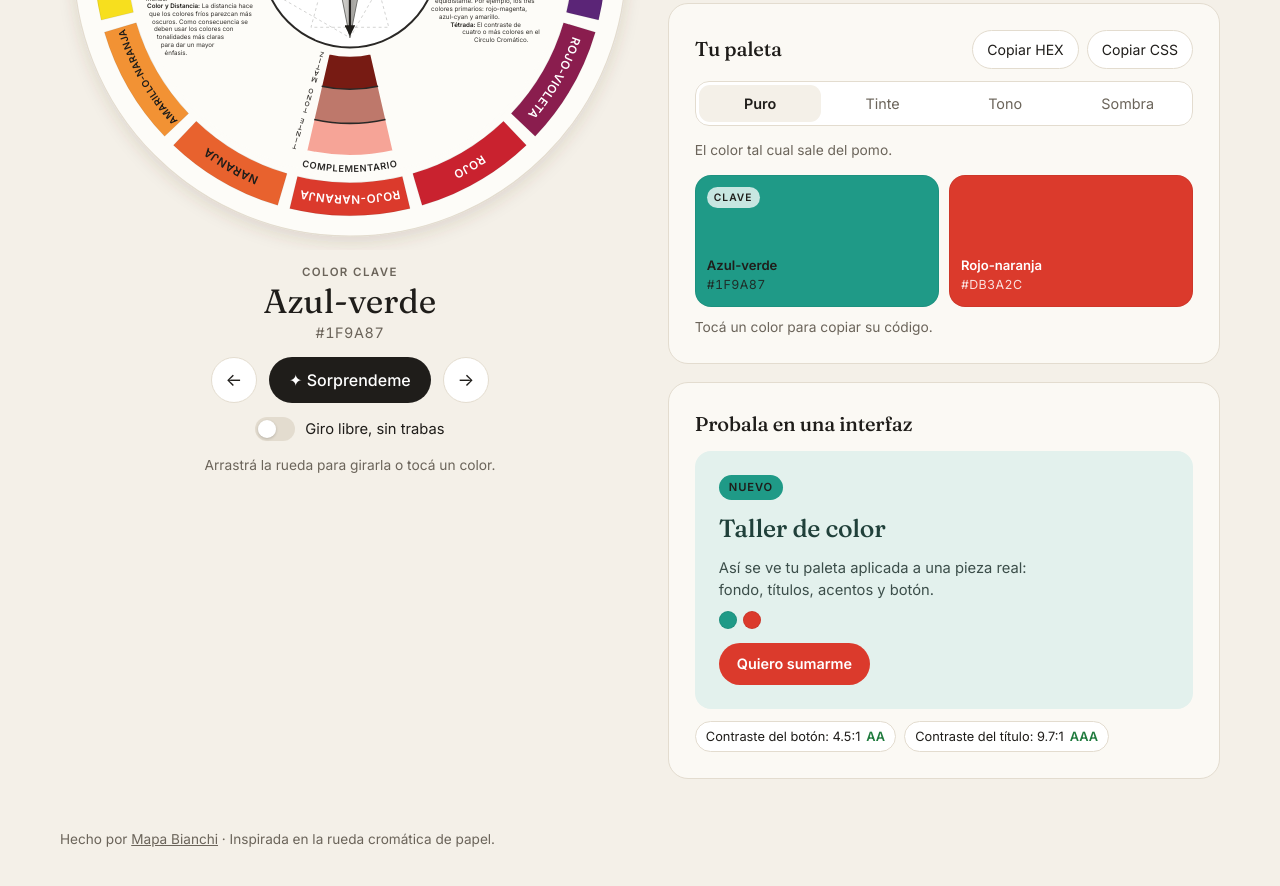
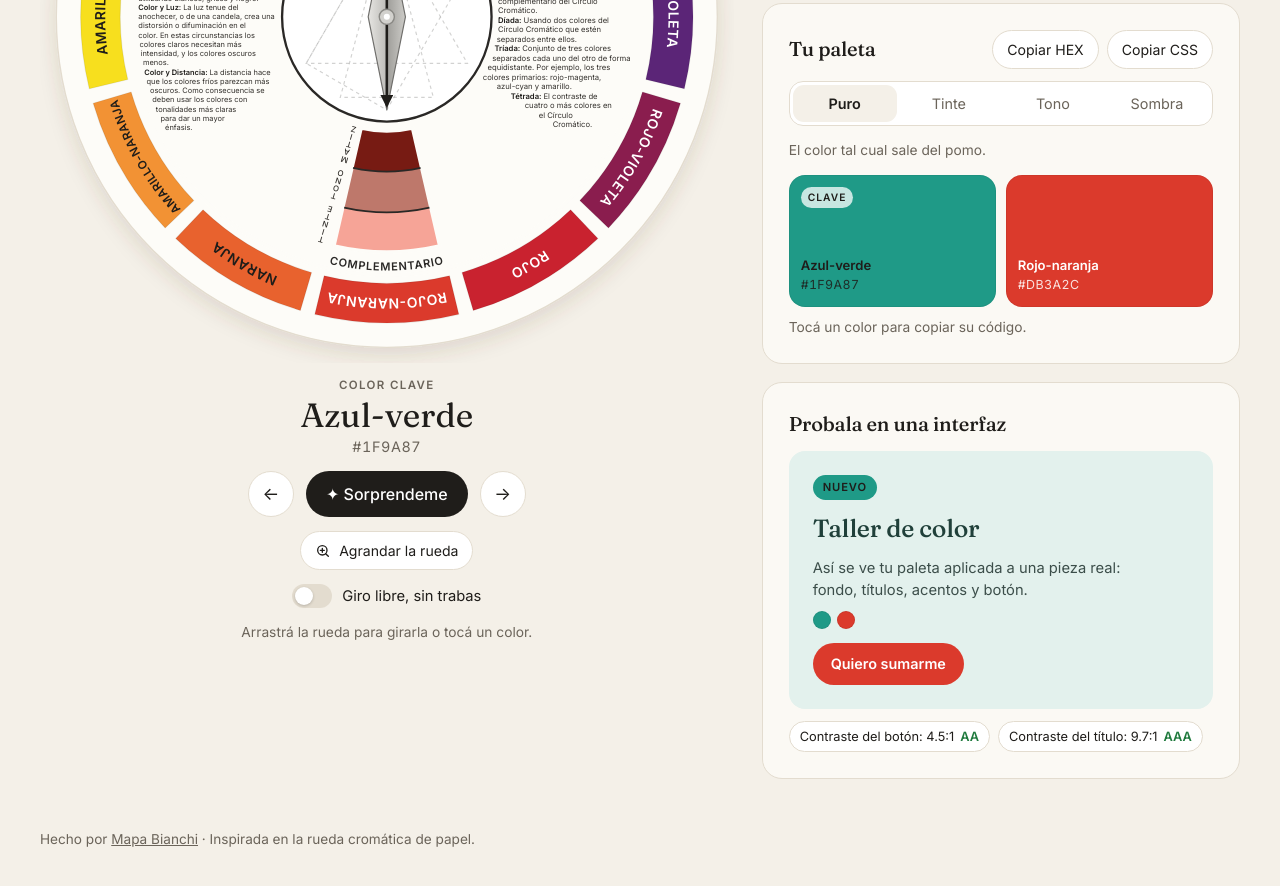
Before and after one commit to Mapa404/rueda-cromatica, a plain HTML site: page index.html in a window 1280 px wide. Shown: the part 430-1316 px from the top of the page. Drawn offline with Linux system fonts and the light colour scheme.

Commit message:
Rueda más grande y botón para agrandarla a todo el ancho
Co-Authored-By: Claude Opus 5.5 <noreply@anthropic.com>
Claude-Session: https://claude.ai/code/session_01FmqHNh6WeZmWFELV5fdJzU

```diff
--- a/index.html
+++ b/index.html
@@ -47,7 +47,7 @@ button{font:inherit;color:inherit}
 .skip:focus{top:12px}
 
 /* Header */
-.top{display:flex;align-items:center;justify-content:space-between;gap:16px 24px;flex-wrap:wrap;padding:22px clamp(16px,4vw,40px);max-width:1240px;margin:0 auto}
+.top{display:flex;align-items:center;justify-content:space-between;gap:16px 24px;flex-wrap:wrap;padding:22px clamp(16px,4vw,40px);max-width:1440px;margin:0 auto}
 .brand{display:flex;align-items:center;gap:14px}
 .brand-mark{width:42px;height:42px;border-radius:50%;flex:none;background:conic-gradient(#F7D417,#F7AE1A,#F2832A,#EC5A2C,#E1302F,#BE2C6C,#7D3F9E,#4C41A6,#2D5CC5,#16999A,#36A649,#A3C43A,#F7D417);position:relative;animation:spin 30s linear infinite}
 .brand-mark::after{content:"";position:absolute;inset:11px;border-radius:50%;background:var(--bg)}
@@ -61,7 +61,7 @@ h1{font-size:1.6rem;margin:0;line-height:1.1}
 .icon-btn[aria-pressed="true"]{color:var(--ink)}
 .icon-btn[aria-pressed="false"] .wave{opacity:.25}
 
-main{max-width:1240px;margin:0 auto;padding:4px clamp(16px,4vw,40px) 40px}
+main{max-width:1440px;margin:0 auto;padding:4px clamp(16px,4vw,40px) 40px}
 .view[hidden]{display:none}
 .view{animation:fade .35s ease}
 
@@ -88,11 +88,11 @@ main{max-width:1240px;margin:0 auto;padding:4px clamp(16px,4vw,40px) 40px}
 /* Wheel layout */
 .wheel-layout{display:grid;gap:28px;grid-template-columns:1fr}
 @media (min-width:980px){
-  .wheel-layout{grid-template-columns:minmax(0,1.05fr) minmax(0,1fr);align-items:start}
+  .wheel-layout{grid-template-columns:minmax(0,1.45fr) minmax(360px,1fr);align-items:start}
   .wheel-stage{position:sticky;top:16px}
 }
 .wheel-stage{display:flex;flex-direction:column;align-items:center;gap:14px;text-align:center}
-#wheel{width:min(100%,620px);aspect-ratio:1;touch-action:none;cursor:grab;user-select:none;-webkit-user-select:none;display:block}
+#wheel{width:min(100%,920px);aspect-ratio:1;touch-action:none;cursor:grab;user-select:none;-webkit-user-select:none;display:block}
 #wheel.dragging{cursor:grabbing}
 #wheel:focus,#wheel:focus-visible{outline:none}
 #wheel .focus-ring{fill:none;stroke:transparent;stroke-width:2.5}
@@ -123,6 +123,10 @@ main{max-width:1240px;margin:0 auto;padding:4px clamp(16px,4vw,40px) 40px}
 .key-name{font-family:"Fraunces",Georgia,serif;font-size:clamp(1.6rem,3vw,2.1rem);line-height:1.1}
 .key-hex{font-variant-numeric:tabular-nums;color:var(--muted);font-size:.9rem;letter-spacing:.04em}
 .wheel-controls{display:flex;align-items:center;gap:12px}
+.wheel-layout.big{grid-template-columns:1fr!important}
+.wheel-layout.big .wheel-stage{position:static}
+.wheel-layout.big #wheel{width:min(100%,1300px)}
+.zoom-btn{display:inline-flex;align-items:center;gap:8px}
 .hint{margin:0;color:var(--muted);font-size:.86rem}
 
 .switch{display:inline-flex;align-items:center;gap:10px;cursor:pointer;font-size:.92rem;user-select:none}
@@ -232,7 +236,7 @@ main{max-width:1240px;margin:0 auto;padding:4px clamp(16px,4vw,40px) 40px}
 .streak{font-size:.85rem;padding:5px 12px;border-radius:999px;background:#fff;border:1px solid var(--line);font-variant-numeric:tabular-nums}
 .streak.pop{animation:bump .4s ease}
 
-footer{max-width:1240px;margin:0 auto;padding:10px clamp(16px,4vw,40px) 36px;color:var(--muted);font-size:.85rem}
+footer{max-width:1440px;margin:0 auto;padding:10px clamp(16px,4vw,40px) 36px;color:var(--muted);font-size:.85rem}
 footer a{color:inherit}
 
 .toast{position:fixed;left:50%;bottom:24px;transform:translate(-50%,20px);background:var(--ink);color:#fff;padding:10px 18px;border-radius:999px;font-size:.9rem;opacity:0;pointer-events:none;transition:opacity .25s,transform .25s;z-index:60}
@@ -319,6 +323,10 @@ footer a{color:inherit}
           <button class="round" id="nextBtn" type="button" aria-label="Girar hacia la derecha">→</button>
         </div>
 
+        <button class="ghost zoom-btn" id="zoomBtn" type="button" aria-pressed="false">
+          <svg width="16" height="16" viewBox="0 0 24 24" fill="none" stroke="currentColor" stroke-width="2" stroke-linecap="round" aria-hidden="true"><circle cx="11" cy="11" r="7"/><path d="M20 20l-4-4M11 8v6M8 11h6"/></svg>
+          <span>Agrandar la rueda</span>
+        </button>
         <label class="switch">
           <input type="checkbox" id="libre">
           <span class="track" aria-hidden="true"></span>
@@ -737,7 +745,7 @@ function drawPrintedText(){
     const ws = [];
     blk.paras.forEach((p, pi) => p.forEach(seg => seg.t.split(/\s+/).filter(Boolean).forEach(w => ws.push({ w, b:seg.b, p:pi }))));
     let out = null, fsUsed = 0;
-    for (let fs = 6.4; fs >= 4.6 && !out; fs -= 0.2){
+    for (let fs = 7; fs >= 4.6 && !out; fs -= 0.2){
       let yTop = -222;
       while (yTop < 222 && !runAt(yTop, fs, blk, wins, labels)) yTop += 2;
       let yBot = 222;
@@ -961,6 +969,16 @@ wheel.addEventListener('keydown', e => {
 });
 $('#prevBtn').addEventListener('click', () => step(1));
 $('#nextBtn').addEventListener('click', () => step(-1));
+const zoomBtn = $('#zoomBtn'), layout = document.querySelector('.wheel-layout');
+function setZoom(on, scroll){
+  layout.classList.toggle('big', on);
+  zoomBtn.setAttribute('aria-pressed', on);
+  zoomBtn.querySelector('span').textContent = on ? 'Achicar la rueda' : 'Agrandar la rueda';
+  store.set('rc-zoom', on);
+  if (scroll) wheel.scrollIntoView({ behavior: reduced ? 'auto' : 'smooth', block:'start' });
+}
+zoomBtn.addEventListener('click', () => { setZoom(!layout.classList.contains('big'), true); tick(); });
+setZoom(store.get('rc-zoom', false), false);
 $('#libre').addEventListener('change', e => {
   state.libre = e.target.checked;
   if (!state.libre){ state.angle = Math.round(state.angle/30)*30; render(); }
```
